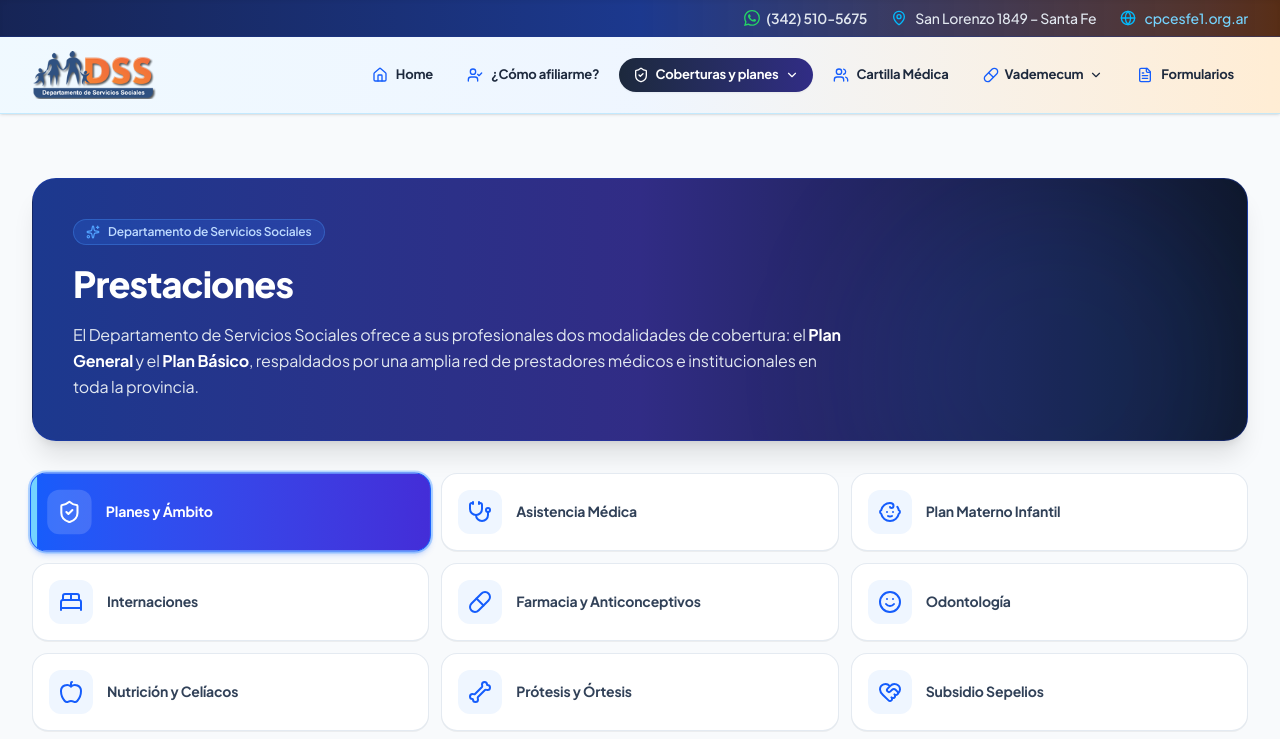
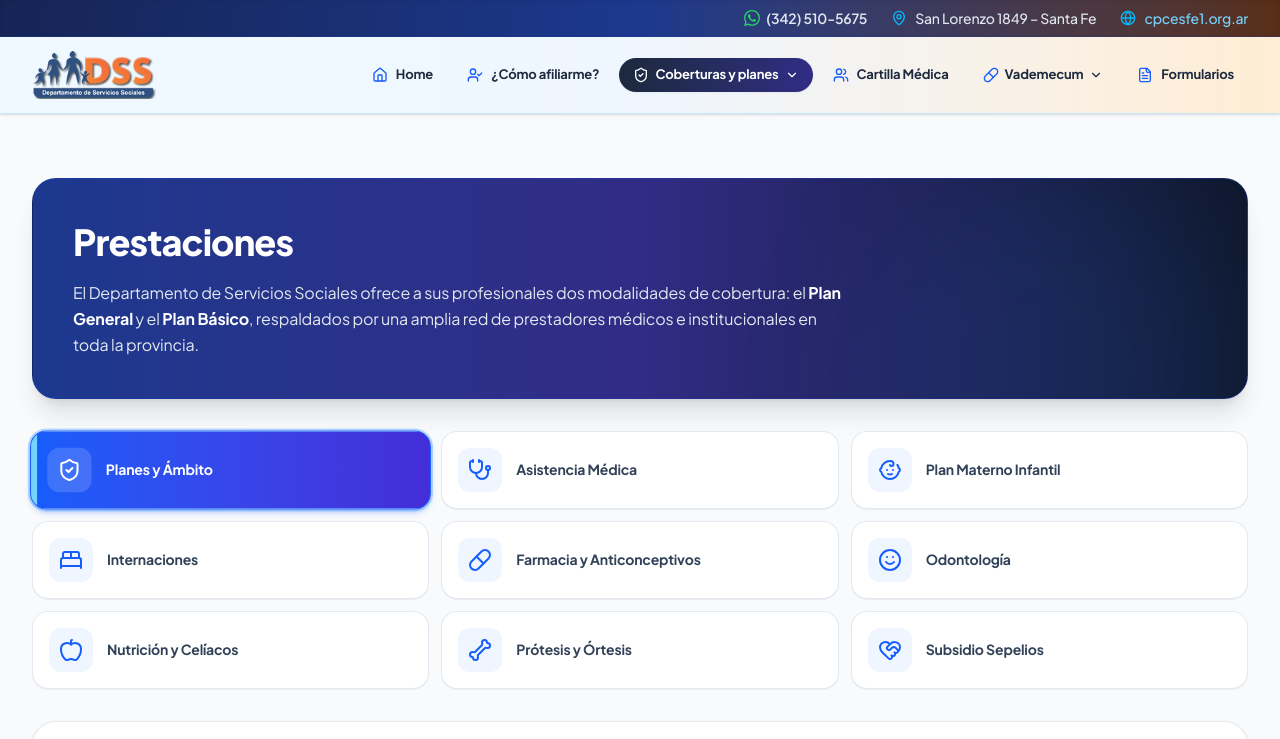
Before and after one commit to KarimServin/guia-interactiva-dss, a Next.js app: page /prestaciones in a window 1280 px wide. Shown: the top 739 px of the page. Built offline with nearby package versions, Linux system fonts and the light colour scheme.

Commit message:
Remove Departamento de Servicios Sociales badge above Prestaciones title

```diff
--- a/src/components/CoberturasPlanesView.tsx
+++ b/src/components/CoberturasPlanesView.tsx
@@ -104,10 +104,6 @@ export const CoberturasPlanesView: React.FC<CoberturasPlanesViewProps> = ({
         <div className="absolute right-0 top-0 w-96 h-96 bg-blue-500/10 rounded-full blur-3xl pointer-events-none" />
 
         <div className="relative z-10 max-w-4xl space-y-4">
-          <div className="inline-flex items-center gap-2 px-3 py-1 rounded-full bg-blue-500/20 border border-blue-400/30 text-blue-200 text-xs font-semibold backdrop-blur-sm">
-            <Sparkles className="w-3.5 h-3.5 text-blue-400" />
-            <span>Departamento de Servicios Sociales</span>
-          </div>
 
           <h1 className="text-2xl sm:text-4xl font-extrabold text-white tracking-tight leading-tight">
             Prestaciones
```
